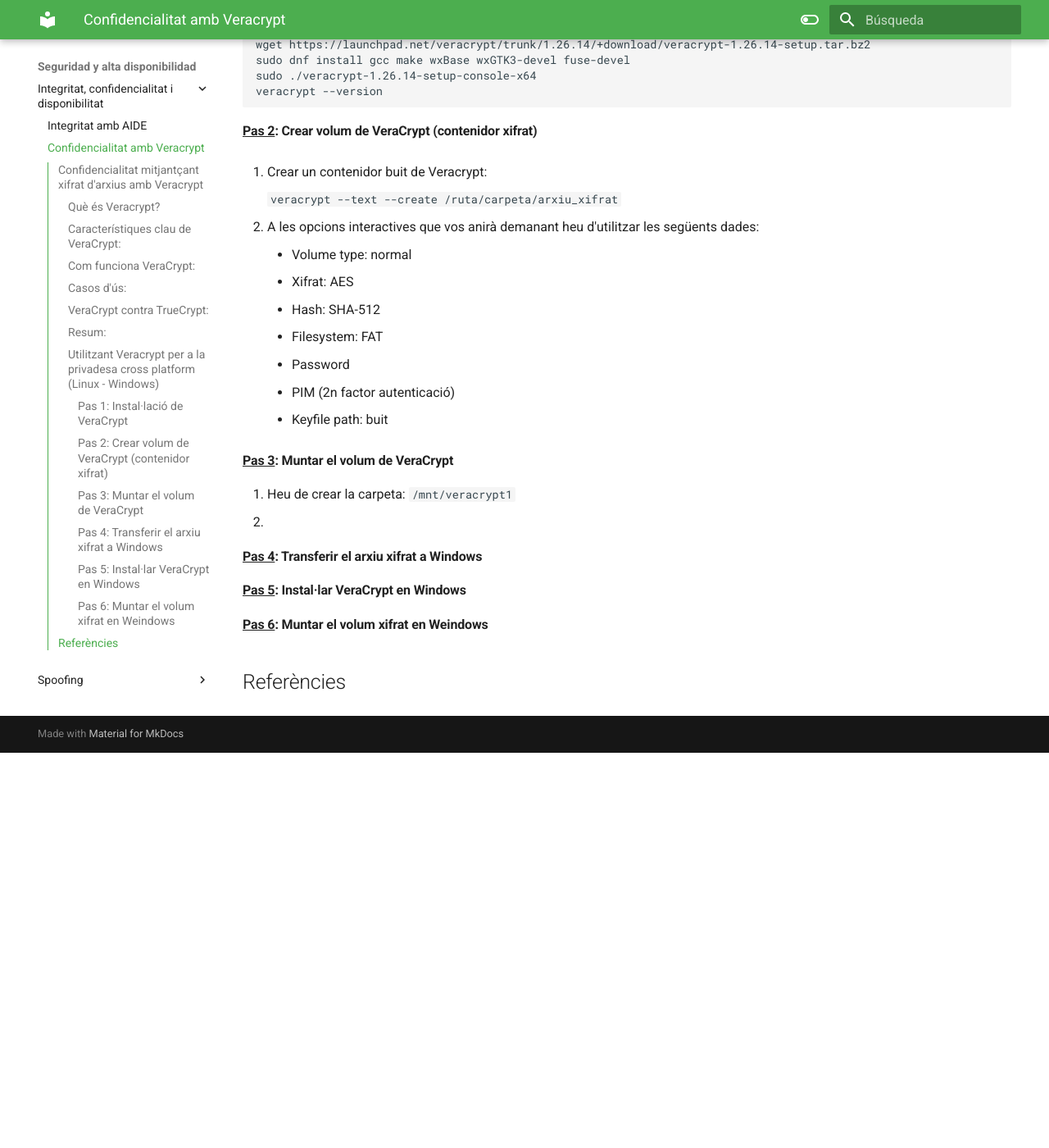
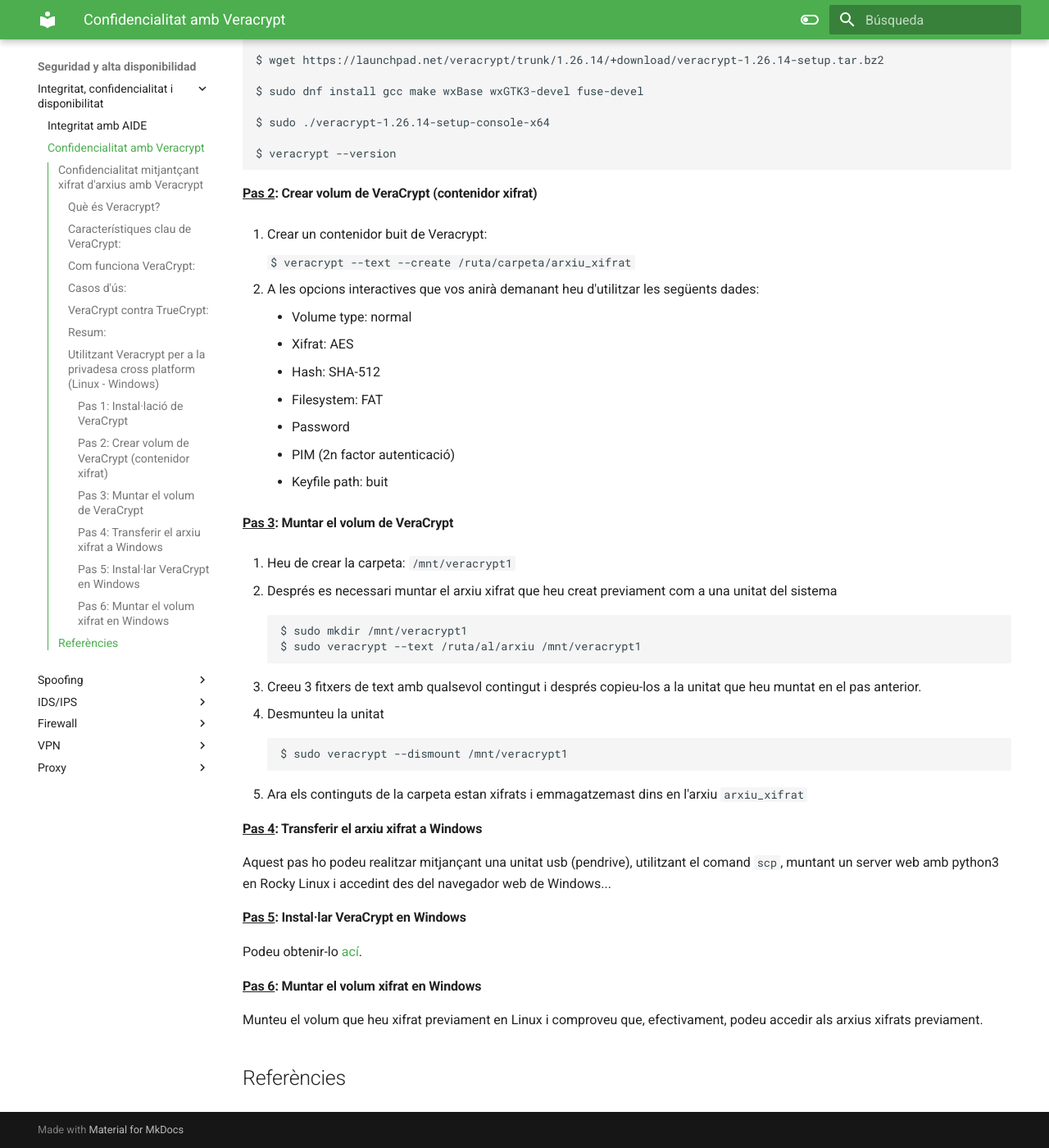
Before and after one commit to raul-profesor/SAD, an MkDocs documentation site: the page built from docs/intconfdis2.md, in a window 1280 px wide and 1400 px high, scrolled down 2707 px. Shown: the whole window at 82% size. Built offline with MkDocs 1.6.1 and Material for MkDocs 9.7.7, drawn with Linux system fonts in a browser that asks for light colours; before the commit the page ends 3625 px from its top, so only the background shows below that.

Commit message:
Pràctica confidencialitat quasi lista

````diff
--- a/docs/intconfdis2.md
+++ b/docs/intconfdis2.md
@@ -66,18 +66,22 @@
 En primer lloc, haureu d'instalar Veracrypt però per a ser utilitzat en mode línia de comandos, en lloc de amb interficie gràfica (GUI):
 
 ```bash
-sudo yum install fuse wget tar bzip2
-wget https://launchpad.net/veracrypt/trunk/1.26.14/+download/veracrypt-1.26.14-setup.tar.bz2
-sudo dnf install gcc make wxBase wxGTK3-devel fuse-devel
-sudo ./veracrypt-1.26.14-setup-console-x64
-veracrypt --version
+$ sudo yum install fuse wget tar bzip2
+
+$ wget https://launchpad.net/veracrypt/trunk/1.26.14/+download/veracrypt-1.26.14-setup.tar.bz2
+
+$ sudo dnf install gcc make wxBase wxGTK3-devel fuse-devel
+
+$ sudo ./veracrypt-1.26.14-setup-console-x64
+
+$ veracrypt --version
 ```
 
 #### <u>Pas 2</u>: Crear volum de VeraCrypt (contenidor xifrat)
 
 1. Crear un contenidor buit de Veracrypt:
 
-      `veracrypt --text --create /ruta/carpeta/arxiu_xifrat`
+      `$ veracrypt --text --create /ruta/carpeta/arxiu_xifrat`
 
 2. A les opcions interactives que vos anirà demanant heu d'utilitzar les següents dades:
       + Volume type: normal
@@ -92,14 +96,28 @@
 #### <u>Pas 3</u>: Muntar el volum de VeraCrypt
 
 1. Heu de crear la carpeta: `/mnt/veracrypt1`
-2.
+
+2. Després es necessari muntar el arxiu xifrat que heu creat previament  com a una unitat del sistema
+```bash
+$ sudo mkdir /mnt/veracrypt1
+$ sudo veracrypt --text /ruta/al/arxiu /mnt/veracrypt1
+```
+3. Creeu 3 fitxers de text amb qualsevol contingut i després copieu-los a la unitat que heu muntat en el pas anterior.
+
+4. Desmunteu la unitat
+```bash
+$ sudo veracrypt --dismount /mnt/veracrypt1
+```
+1. Ara els continguts de la carpeta estan xifrats i emmagatzemast dins en l'arxiu `arxiu_xifrat`
 
 #### <u>Pas 4</u>: Transferir el arxiu xifrat a Windows
+Aquest pas ho podeu realitzar mitjançant una unitat usb (pendrive), utilitzant el comand `scp`, muntant un server web amb python3 en Rocky Linux i accedint des del navegador web de Windows...
 
 #### <u>Pas 5</u>: Instal·lar VeraCrypt en Windows
+Podeu obtenir-lo [ací](https://www.veracrypt.fr/en/Downloads.html).
 
-#### <u>Pas 6</u>: Muntar el volum xifrat en Weindows
-
+#### <u>Pas 6</u>: Muntar el volum xifrat en Windows
+Munteu el volum que heu xifrat  previament en Linux i comproveu que, efectivament, podeu accedir als arxius xifrats previament.
 
 
 
````
